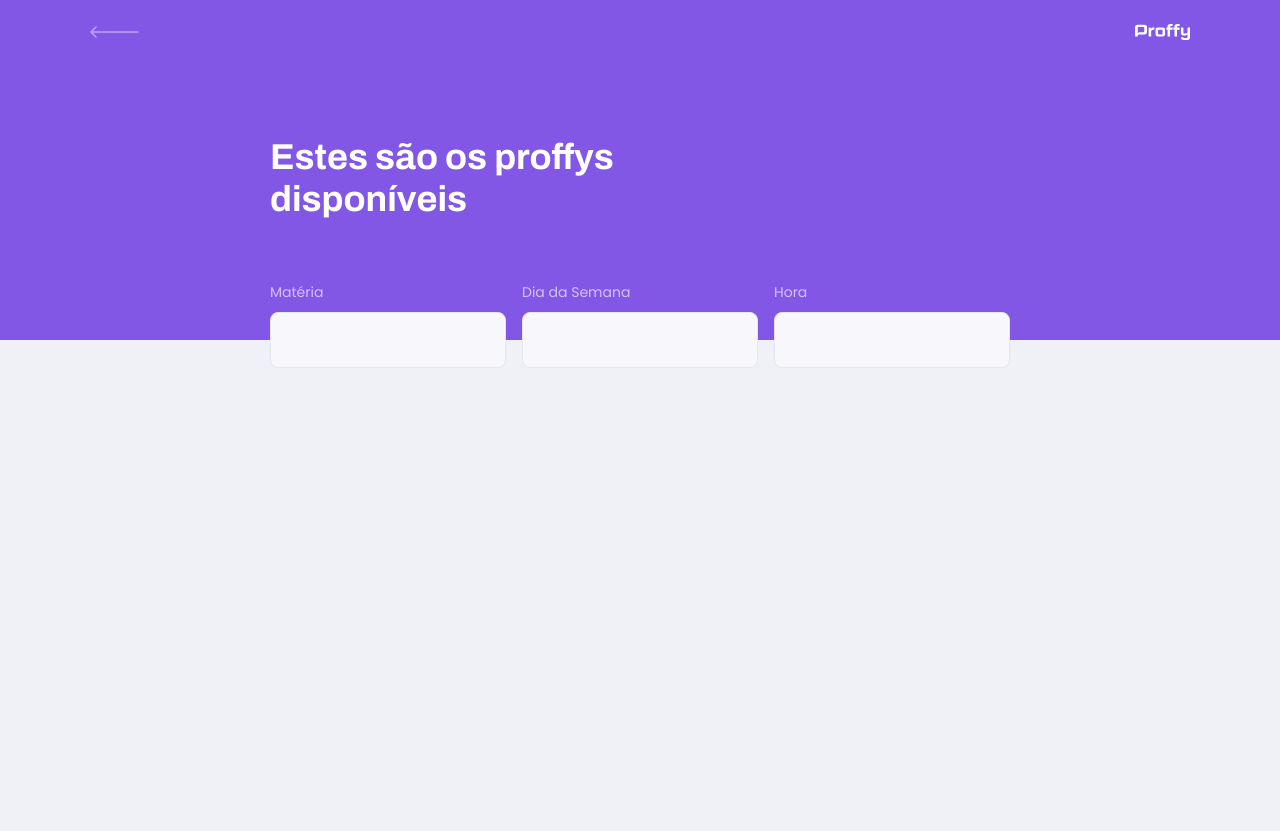
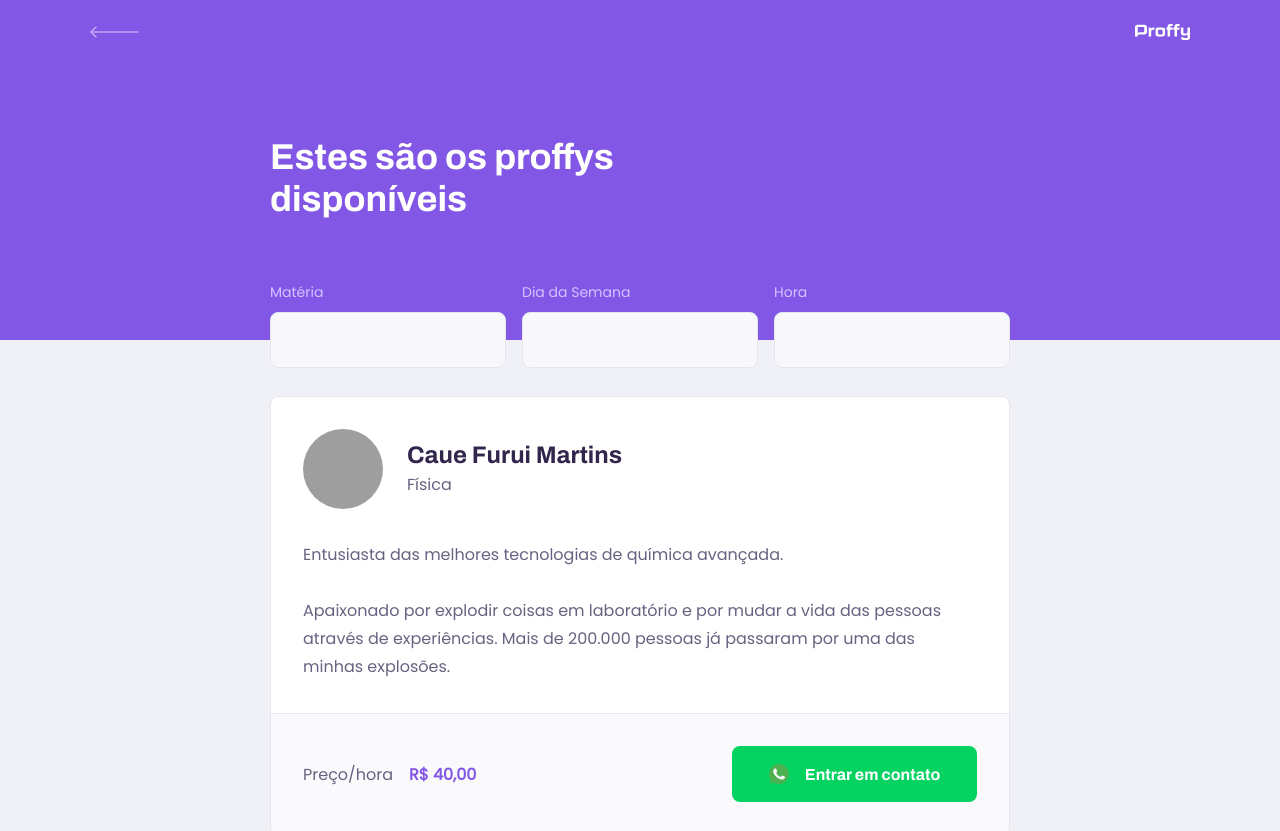
Before and after one commit to CaueFurui/proffy-web-nlw, a React (Create React App) app: page /study in a window 1280 px wide. Shown: the top 831 px of the page. Before the commit the page ends 800 px from the top, so only its background shows below. Built offline with nearby package versions, Linux system fonts and the light colour scheme; grey boxes are pictures that could not be loaded.

Commit message:
[LIST]Adding item list component

```diff
--- a/src/assets/styles/global.css
+++ b/src/assets/styles/global.css
@@ -46,6 +46,7 @@
 button,
 textarea {
   font: 500 1.6rem Poppins;
+  color: var(--color-text-base);
 }
 
 .container {
--- /dev/null
+++ b/src/components/TeacherItem/index.tsx
@@ -0,0 +1,38 @@
+import React from 'react'
+import whatsappIcon from '../../assets/images/icons/whatsapp.svg'
+import './styles.css'
+
+function TeacherItem() {
+  return (
+    <article className="teacher-item">
+      <header>
+        <img src="https://avatars3.githubusercontent.com/u/48840933?s=460&u=398aa25c197720153fd9bc152fa16f3f416cb853&v=4" alt="Avatar"/>
+        <div>
+          <strong>Caue Furui Martins</strong>
+          <span>Física</span>
+        </div>
+      </header>
+
+      <p>
+      Entusiasta das melhores tecnologias de química avançada.
+      <br /><br />
+      Apaixonado por explodir coisas em laboratório e por mudar a vida das pessoas através
+      de experiências. Mais de 200.000 pessoas já passaram por uma das minhas explosões.
+      </p>
+
+      <footer>
+        <p>
+          Preço/hora
+          <strong>R$ 40,00</strong>
+        </p>
+        <button type='button'>
+          <img src={whatsappIcon} alt="WhatsApp"/>
+          Entrar em contato
+        </button>
+      </footer>
+
+    </article>
+  )
+}
+
+export default TeacherItem
--- /dev/null
+++ b/src/components/TeacherItem/styles.css
@@ -0,0 +1,102 @@
+.teacher-item {
+  background: var(--color-box-base);
+  border: 1px solid var(--color-line-in-white);
+  border-radius: 0.8rem;
+  margin-top: 2.4rem;
+  overflow: hidden;
+}
+
+.teacher-item header {
+  padding: 3.2rem 2rem;
+  display: flex;
+  align-items: center;
+}
+
+.teacher-item header img {
+  width: 8rem;
+  height: 8rem;
+  border-radius: 50%;
+}
+
+.teacher-item header div {
+  margin-left: 2.4rem;
+}
+
+.teacher-item header div strong {
+  font: 700 2.4rem Archivo;
+  display: block;
+  color: var(--color-text-title);
+}
+
+.teacher-item header div span {
+  font-size: 1.6rem;
+  display: block;
+  margin-top: 0.4rem;
+}
+
+.teacher-item > p {
+  padding: 0 2rem;
+  font-size: 1.6rem;
+  line-height: 2.8rem;
+}
+
+.teacher-item footer {
+  padding: 3.2rem 2rem;
+  background: var(--color-box-footer);
+  border-top: 1px solid var(--color-line-in-white);
+  margin-top: 3.2rem;
+  display: flex;
+  align-items: center;
+  justify-content: space-between;
+}
+
+.teacher-item footer p strong{
+  color: var(--color-primary);
+  font-size: 1.6rem;
+  display: block;
+}
+
+.teacher-item footer button {
+  width: 20rem;
+  height: 5.6rem;
+  background: var(--color-secondary);
+  color: var(--color-button-text);
+  border: 0;
+  border-radius: .8rem;
+  cursor: pointer;
+  font: 700 1.4rem Archivo;
+  display: flex;
+  align-items: center;
+  justify-content: space-evenly;
+  transition: .2s;
+}
+
+.teacher-item footer button:hover {
+  background: var(--color-secondary-dark);
+}
+
+@media (min-width: 700px) {
+  .teacher-item header,
+  .teacher-item footer {
+    padding: 3.2rem;
+  }
+
+  .teacher-item > p {
+    padding: 0 3.2rem;
+  }
+
+  .teacher-item footer p strong {
+    display: initial;
+    margin-left: 1.6rem;
+  }
+
+  .teacher-item footer button {
+    width: 24.5rem;
+    font-size: 1.6rem;
+    justify-content: center;
+  }
+
+  .teacher-item footer button img {
+    margin-right: 1.6rem;
+  }
+}
--- a/src/pages/TeacherList/index.tsx
+++ b/src/pages/TeacherList/index.tsx
@@ -1,6 +1,7 @@
 import React from 'react'
 import './styles.css'
 import PageHeader from '../../components/PageHeader'
+import TeacherItem from '../../components/TeacherItem'
 import * as DATA from './TeacherList.json'
 
 function TeacherList() {
@@ -22,6 +23,14 @@
           </div>
         </form>
       </PageHeader>
+
+      <main>
+        <TeacherItem />
+        <TeacherItem />
+        <TeacherItem />
+        <TeacherItem />
+        <TeacherItem />
+      </main>
     </div>
   )
 }
--- a/src/pages/TeacherList/styles.css
+++ b/src/pages/TeacherList/styles.css
@@ -46,6 +46,11 @@
   bottom: 0;
 }
 
+#page-teacher-list main {
+  margin: 3.2rem auto;
+  width: 90%;
+}
+
 @media (min-width: 700px) {
   #page-teacher-list {
     max-width: 100%;
@@ -62,4 +67,10 @@
   #search-teachers .input-block * .input-block {
     margin-top: 0;
   }
+
+  #page-teacher-list main {
+    padding: 3.2rem 0;
+    max-width: 740px;
+    margin: 0 auto;
+  }
 }
```
